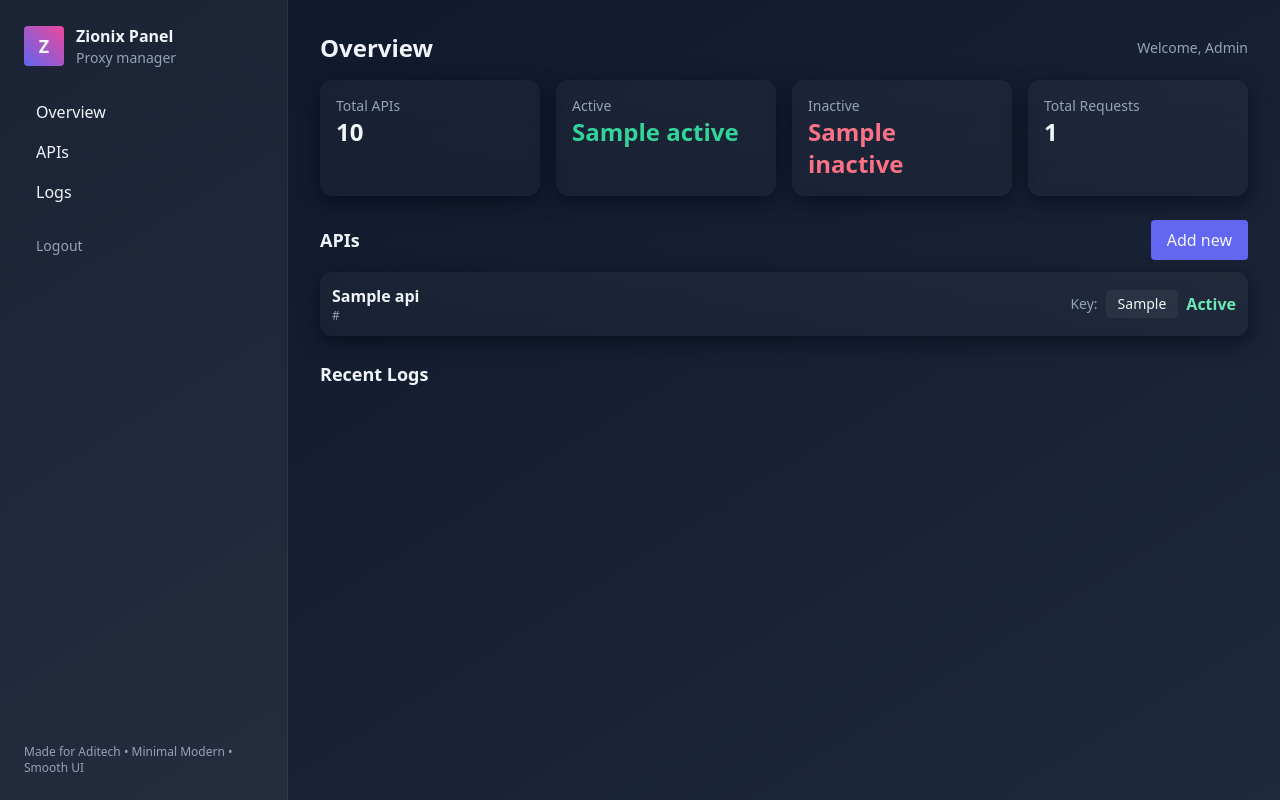
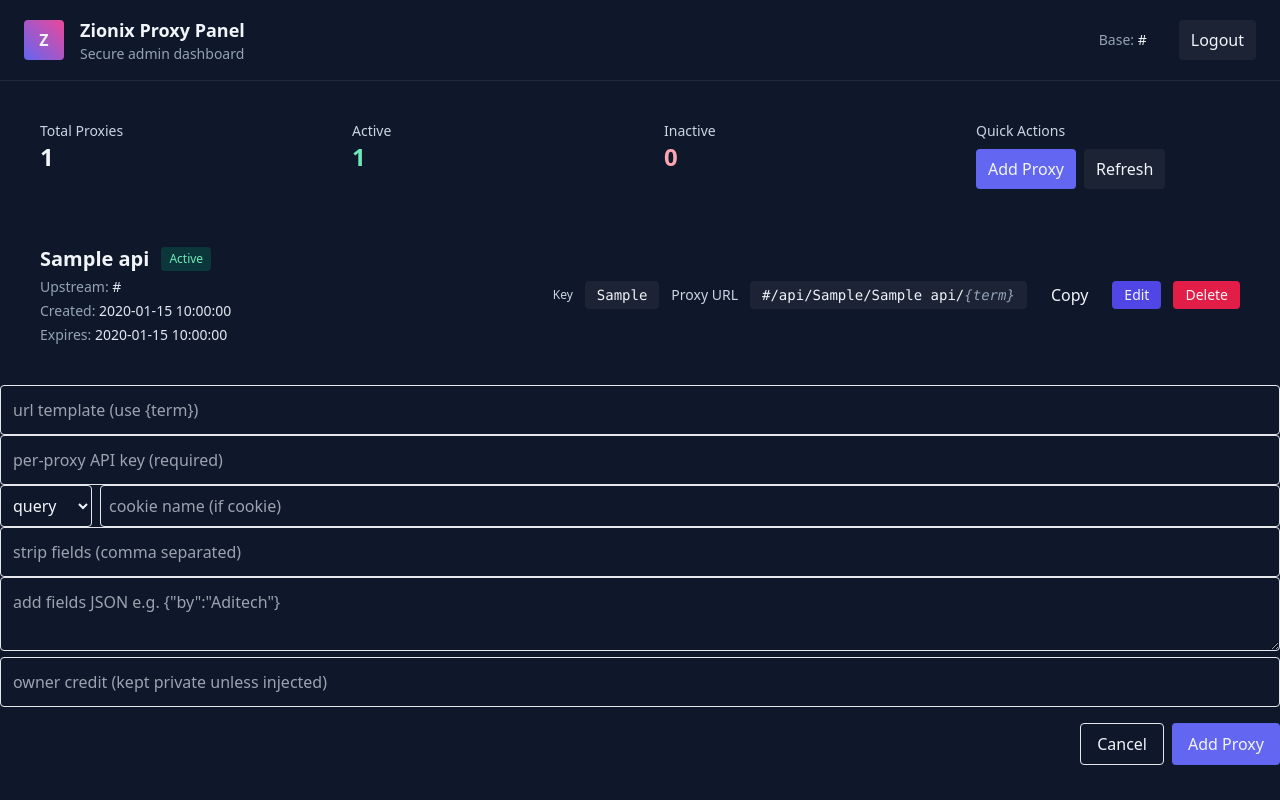
Before and after one commit to zionixportal/Zionix-panel, a Flask app: template templates/dashboard.html in a window 1280 px wide. Run offline with Flask 3, Linux system fonts and the light colour scheme; the template is opened without the code that fills it: most values are stand-ins (such as "Sample title", 1, 10 or a date in 2020); some libraries are stand-ins or nearby versions.

Commit message:
Update dashboard.html

```diff
--- a/templates/dashboard.html
+++ b/templates/dashboard.html
@@ -1,111 +1,139 @@
-<!-- templates/dashboard.html -->
 <!doctype html>
-<html>
+<html lang="en">
 <head>
-  <meta charset="utf-8">
-  <title>Dashboard — Zionix Panel</title>
+  <meta charset="utf-8"/>
+  <meta name="viewport" content="width=device-width,initial-scale=1"/>
+  <title>Zionix Panel — Dashboard</title>
   <script src="https://cdn.tailwindcss.com"></script>
   <link rel="stylesheet" href="/static/style.css">
 </head>
-<body class="min-h-screen bg-gradient-to-br from-slate-900 to-slate-800 text-slate-100">
-  <div class="flex h-screen">
-    <!-- Sidebar -->
-    <aside class="w-72 bg-white/5 p-6 flex flex-col gap-6 border-r border-white/5">
-      <div class="flex items-center gap-3">
-        <div class="h-10 w-10 rounded bg-gradient-to-tr from-indigo-500 to-pink-500 flex items-center justify-center text-lg font-bold">Z</div>
+<body class="bg-slate-900 text-slate-100 min-h-screen">
+  <header class="flex items-center justify-between px-6 py-4 border-b border-slate-800">
+    <div class="flex items-center gap-4">
+      <div class="w-10 h-10 rounded bg-gradient-to-tr from-indigo-500 to-pink-500 flex items-center justify-center font-bold">Z</div>
       <div>
-          <div class="font-bold">Zionix Panel</div>
-          <div class="text-sm text-slate-400">Proxy manager</div>
+        <div class="text-lg font-semibold">Zionix Proxy Panel</div>
+        <div class="text-sm text-slate-400">Secure admin dashboard</div>
       </div>
     </div>
 
-      <nav class="flex-1">
-        <a class="block py-2 px-3 rounded hover:bg-white/5 transition" href="#overview">Overview</a>
-        <a class="block py-2 px-3 rounded hover:bg-white/5 transition" href="#apis">APIs</a>
-        <a class="block py-2 px-3 rounded hover:bg-white/5 transition" href="#logs">Logs</a>
-        <a class="block py-2 px-3 rounded hover:bg-white/5 transition mt-4 text-sm text-slate-400" href="/logout">Logout</a>
-      </nav>
+    <div class="flex items-center gap-4">
+      <div class="text-sm text-slate-400 mr-4">Base: <span class="font-medium text-slate-100">{{ base_url }}</span></div>
+      <a href="/logout" class="px-3 py-2 bg-white/5 rounded hover:bg-white/6">Logout</a>
+    </div>
+  </header>
 
-      <div class="text-xs text-slate-400">
-        Made for Aditech • Minimal Modern • Smooth UI
+  <main class="p-6">
+    <!-- Metrics -->
+    <section class="grid grid-cols-4 gap-4 mb-6">
+      <div class="bg-white/3 p-4 rounded-lg">
+        <div class="text-sm text-slate-300">Total Proxies</div>
+        <div class="text-2xl font-bold">{{ apis|length }}</div>
       </div>
-    </aside>
-
-    <!-- Main -->
-    <main class="flex-1 p-8 overflow-auto">
-      <!-- Overview -->
-      <section id="overview" class="mb-6">
-        <div class="flex items-center justify-between">
-          <h1 class="text-2xl font-semibold">Overview</h1>
-          <div class="text-sm text-slate-400">Welcome, Admin</div>
+      <div class="bg-white/3 p-4 rounded-lg">
+        <div class="text-sm text-slate-300">Active</div>
+        <div class="text-2xl font-bold text-emerald-300">{{ apis|selectattr('active')|list|length }}</div>
       </div>
-
-        <div class="grid grid-cols-4 gap-4 mt-4">
-          <div class="card p-4 animate-card">
-            <div class="text-sm text-slate-400">Total APIs</div>
-            <div id="total" class="text-2xl font-bold">{{ total }}</div>
+      <div class="bg-white/3 p-4 rounded-lg">
+        <div class="text-sm text-slate-300">Inactive</div>
+        <div class="text-2xl font-bold text-rose-300">{{ apis|selectattr('active', 'equalto', False)|list|length }}</div>
       </div>
-          <div class="card p-4 animate-card">
-            <div class="text-sm text-slate-400">Active</div>
-            <div id="active" class="text-2xl font-bold text-emerald-400">{{ active }}</div>
-          </div>
-          <div class="card p-4 animate-card">
-            <div class="text-sm text-slate-400">Inactive</div>
-            <div id="inactive" class="text-2xl font-bold text-rose-400">{{ inactive }}</div>
-          </div>
-          <div class="card p-4 animate-card">
-            <div class="text-sm text-slate-400">Total Requests</div>
-            <div id="requests" class="text-2xl font-bold">{{ total_requests }}</div>
+      <div class="bg-white/3 p-4 rounded-lg">
+        <div class="text-sm text-slate-300">Quick Actions</div>
+        <div class="mt-2 flex gap-2">
+          <button id="openCreate" class="px-3 py-2 bg-indigo-500 rounded hover:bg-indigo-600">Add Proxy</button>
+          <button onclick="location.reload()" class="px-3 py-2 bg-white/5 rounded hover:bg-white/6">Refresh</button>
         </div>
       </div>
     </section>
 
-      <!-- APIs -->
-      <section id="apis" class="mb-6">
+    <!-- Create Form (modal) -->
+    <div id="createModal" class="fixed inset-0 bg-black/50 hidden items-center justify-center z-40">
+      <div class="bg-slate-800 p-6 rounded-lg w-full max-w-xl">
         <div class="flex items-center justify-between mb-3">
-          <h2 class="text-lg font-semibold">APIs</h2>
-          <button id="openAdd" class="px-4 py-2 bg-indigo-500 rounded hover:bg-indigo-600 transition">Add new</button>
+          <h3 class="text-lg font-semibold">Create New Proxy</h3>
+          <button onclick="closeCreate()" class="text-slate-300">✕</button>
+        </div>
+        <form method="POST" action="/create" class="space-y-3">
+          <div>
+            <label class="text-sm text-slate-300">Name (slug)</label>
+            <input name="name" required class="w-full p-2 rounded bg-transparent border border-slate-700" placeholder="e.g. mobile">
+          </div>
+          <div>
+            <label class="text-sm text-slate-300">Per-proxy Key</label>
+            <input name="api_key" required class="w-full p-2 rounded bg-transparent border border-slate-700" placeholder="unique key for this proxy">
+          </div>
+          <div>
+            <label class="text-sm text-slate-300">Upstream URL (use {term})</label>
+            <input name="api_url" required class="w-full p-2 rounded bg-transparent border border-slate-700" placeholder="https://example.com/lookup?term={term}">
+          </div>
+          <div>
+            <label class="text-sm text-slate-300">Duration (hours)</label>
+            <input name="duration" type="number" min="1" value="24" class="w-32 p-2 rounded bg-transparent border border-slate-700">
+            <span class="text-sm text-slate-500 ml-2">How many hours this proxy stays valid</span>
+          </div>
+          <div class="flex justify-end gap-2 mt-4">
+            <button type="button" onclick="closeCreate()" class="px-4 py-2 rounded border">Cancel</button>
+            <button type="submit" class="px-4 py-2 bg-indigo-500 rounded hover:bg-indigo-600">Create Proxy</button>
+          </div>
+        </form>
+      </div>
     </div>
 
-        <div id="apisTable" class="space-y-3">
-          <!-- server rendered rows for no-js fallback -->
-          {% for a in apis %}
-          <div class="card p-3 flex items-center justify-between">
+    <!-- Proxies list -->
+    <section id="proxies" class="space-y-4">
+      {% for p in apis %}
+      <div class="bg-white/2 p-4 rounded-lg flex flex-col md:flex-row md:items-center justify-between gap-3">
         <div>
-              <div class="font-semibold">{{ a['name'] }}</div>
-              <div class="text-xs text-slate-400">{{ a['url_template'] }}</div>
-            </div>
-            <div class="flex items-center gap-2">
-              <div class="text-sm text-slate-400">Key:</div>
-              <div class="bg-white/5 px-3 py-1 rounded text-sm">{{ a['api_key'] }}</div>
-              {% if a['active'] %}
-                <div class="text-emerald-300 font-semibold">Active</div>
+          <div class="flex items-center gap-3">
+            <div class="text-xl font-bold">{{ p.name }}</div>
+            {% if p.active %}
+              <div class="text-xs px-2 py-1 rounded bg-emerald-600/25 text-emerald-300">Active</div>
             {% else %}
-                <div class="text-rose-300 font-semibold">Inactive</div>
+              <div class="text-xs px-2 py-1 rounded bg-rose-600/25 text-rose-300">Inactive</div>
             {% endif %}
           </div>
+          <div class="text-sm text-slate-400 mt-1">Upstream: <span class="text-slate-200">{{ p.api_url }}</span></div>
+          <div class="text-sm text-slate-400 mt-1">Created: <span class="text-slate-200">{{ p.created_at or '' }}</span></div>
+          <div class="text-sm text-slate-400 mt-1">Expires: <span class="text-slate-200">{{ p.expires_at or p.expires_at }}</span></div>
         </div>
+
+        <div class="flex items-center gap-3">
+          <div class="text-xs text-slate-300">Key</div>
+          <div class="bg-white/5 px-3 py-1 rounded text-slate-100 font-mono text-sm" id="key_{{ p.id }}">{{ p.api_key }}</div>
+
+          <div class="text-sm text-slate-300">Proxy URL</div>
+          <div class="bg-white/5 px-3 py-1 rounded text-slate-100 font-mono text-sm">
+            <span id="proxy_display_{{ p.id }}">{{ base_url }}/api/{{ p.api_key }}/{{ p.name }}/<em class="text-slate-400">{term}</em></span>
+          </div>
+
+          <button class="px-3 py-1 bg-white/6 rounded" onclick="copyProxy({{ p.id }})">Copy</button>
+          <a href="/edit/{{ p.id }}" class="px-3 py-1 bg-indigo-600 rounded text-sm hover:bg-indigo-700">Edit</a>
+          <a href="/delete/{{ p.id }}" onclick="return confirm('Delete proxy?')" class="px-3 py-1 bg-rose-600 rounded text-sm hover:bg-rose-700">Delete</a>
+        </div>
+      </div>
+      {% else %}
+      <div class="bg-white/2 p-4 rounded-lg text-slate-300">No proxies yet. Click “Add Proxy”.</div>
       {% endfor %}
-        </div>
-      </section>
-
-      <!-- Logs -->
-      <section id="logs">
-        <h2 class="text-lg font-semibold mb-3">Recent Logs</h2>
-        <div id="logsTable" class="space-y-2">
-          <!-- populated by JS -->
-        </div>
     </section>
   </main>
-  </div>
 
-  <!-- Add Modal (simple) -->
-  <div id="addModal" class="fixed inset-0 bg-black/50 hidden items-center justify-center p-4">
-    <div class="bg-slate-900 p-6 rounded w-full max-w-xl">
-      <h3 class="text-xl font-semibold mb-3">Add New Proxy</h3>
-      <div class="space-y-2">
-        <input id="a_name" placeholder="api name (e.g. mobile)" class="w-full p-3 bg-transparent border rounded">
-        <input id="a_tpl" placeholder="url template (use {term})" class="w-full p-3 bg-transparent border rounded">
+  <script src="/static/panel.js"></script>
+  <script>
+    const createModal = document.getElementById('createModal');
+    document.getElementById('openCreate').addEventListener('click', ()=> {
+      createModal.classList.remove('hidden'); createModal.classList.add('flex');
+    });
+    function closeCreate(){ createModal.classList.add('hidden'); createModal.classList.remove('flex'); }
+
+    function copyProxy(id){
+      const el = document.getElementById('proxy_display_' + id);
+      const text = el.innerText.replace(/\s+/g, '');
+      navigator.clipboard?.writeText(text).then(()=> alert('Copied!')).catch(()=> prompt('Copy proxy URL', text));
+    }
+  </script>
+</body>
+            </html>        <input id="a_tpl" placeholder="url template (use {term})" class="w-full p-3 bg-transparent border rounded">
         <input id="a_key" placeholder="per-proxy API key (required)" class="w-full p-3 bg-transparent border rounded">
         <div class="flex gap-2">
           <select id="a_loc" class="p-2 rounded bg-transparent border">
```
Lines whose indentation alone changed are shown as unchanged.
